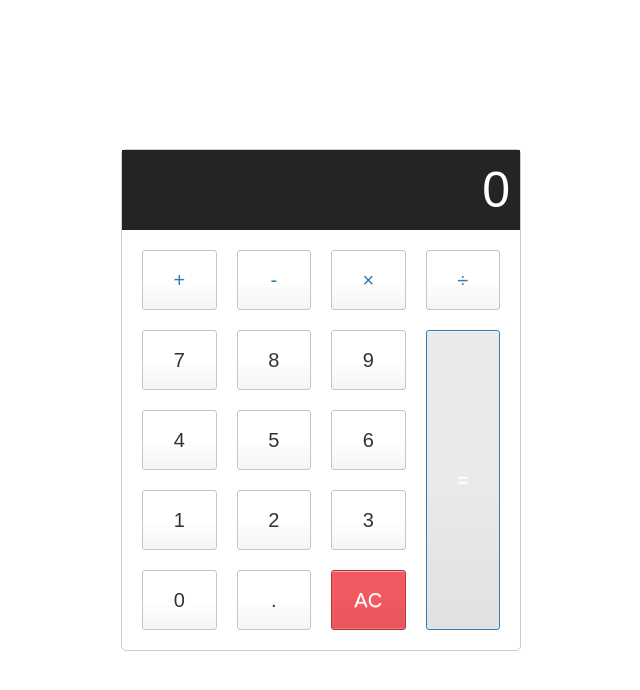
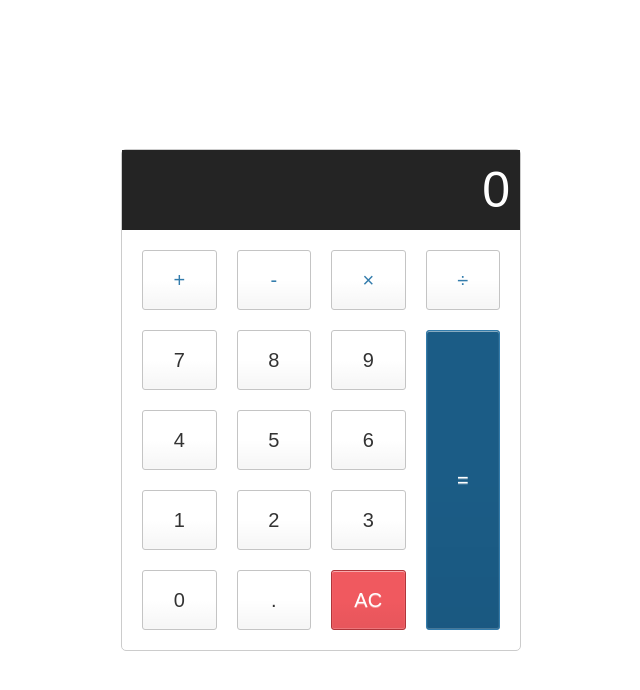
Before and after one commit to KailashGanesh/web-calculator, a plain HTML site: page index.html in a window 1280 px wide. In both pictures the pointer is over the button 781 px from the left and 480 px from the top of the page. Shown: the whole page, without its empty margins (319-959 px from the left). Drawn offline with Linux system fonts and the light colour scheme.

Commit message:
fixed bug

```diff
--- a/style.css
+++ b/style.css
@@ -72,7 +72,7 @@ button {
     grid-column-end: 5;
   }
 
-  .equal-sign:hover {
+  .equal:hover {
     background-color: #1b5c86;
   }
 
```
